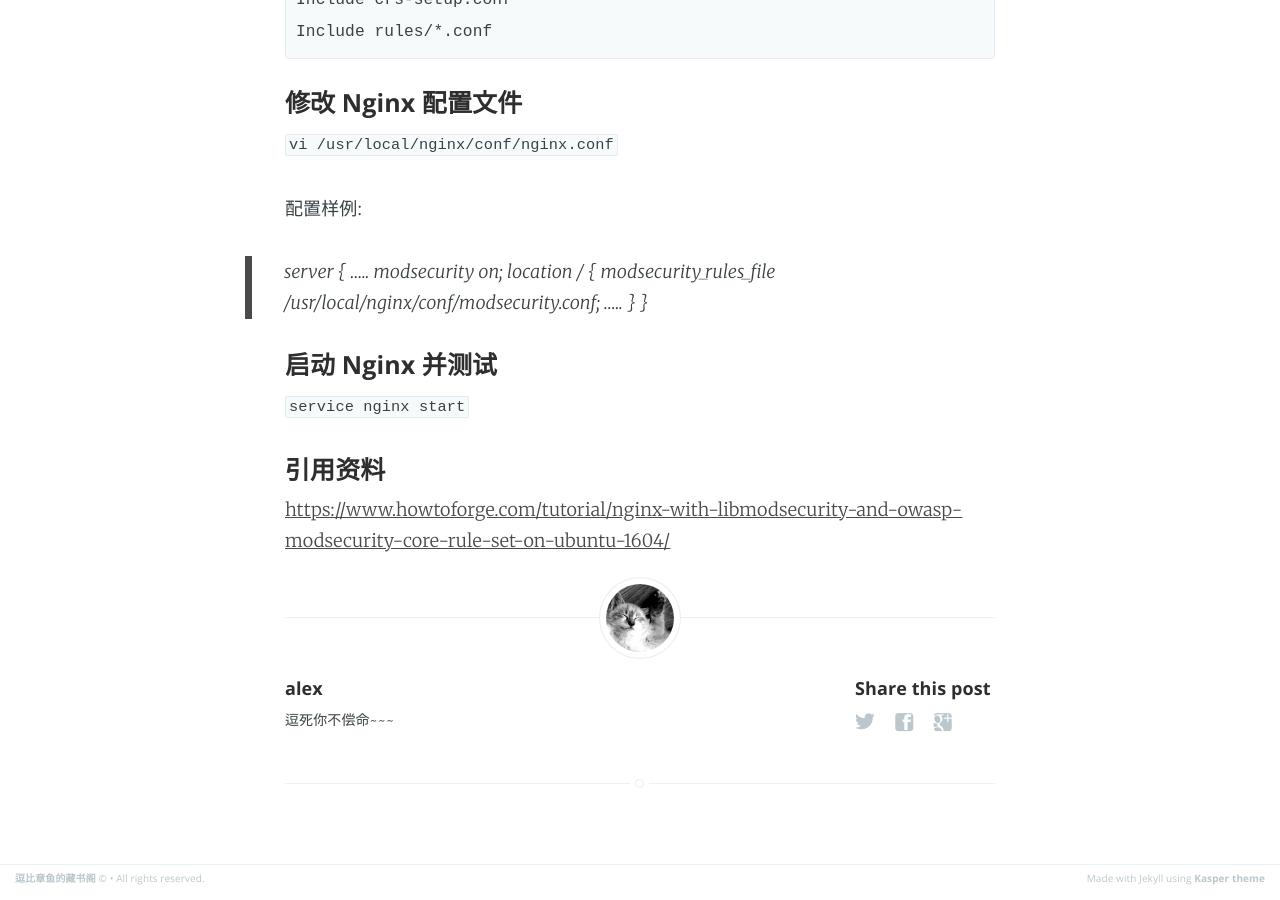
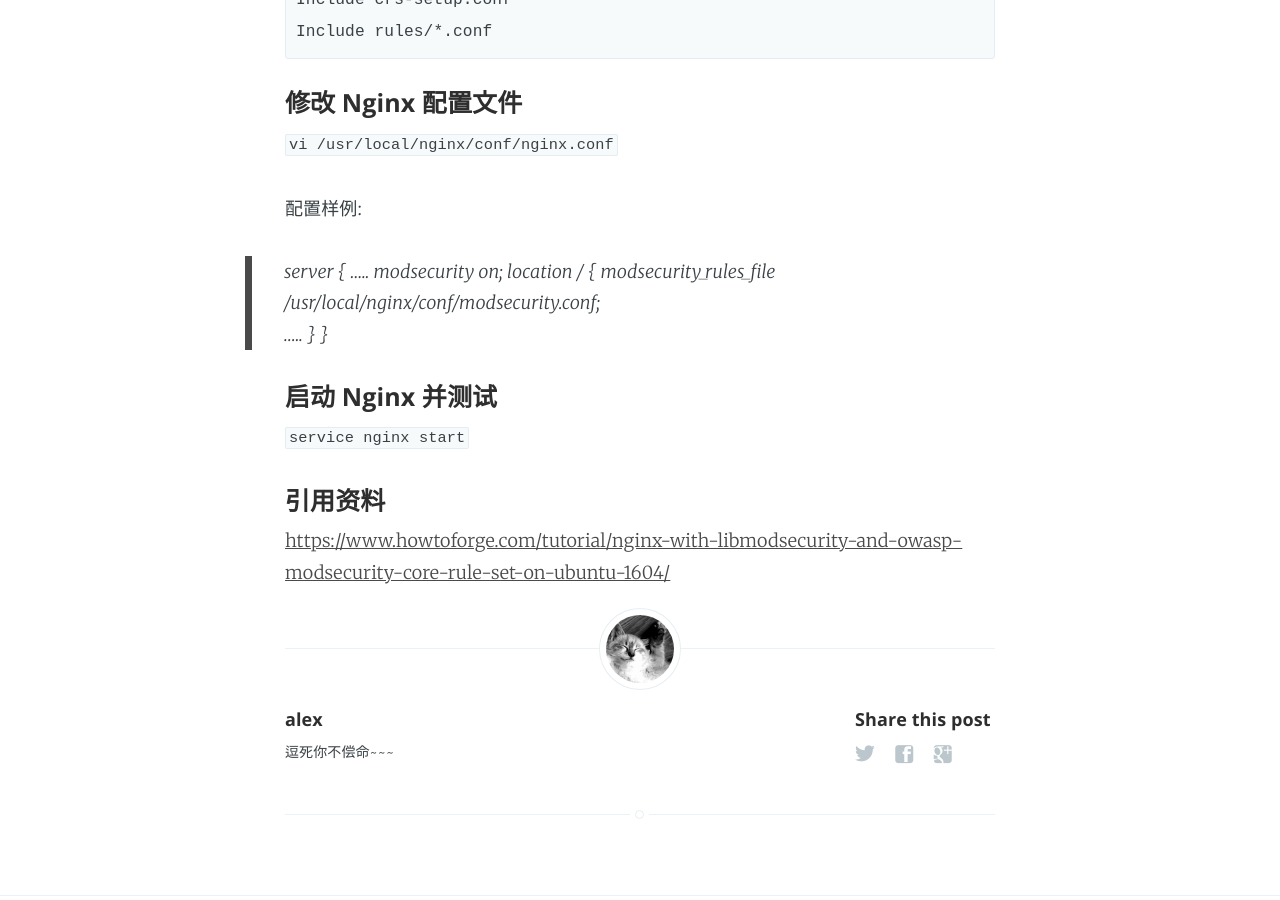
Before and after one commit to alex-marmot/alex-marmot.github.io, a Jekyll site: the page built from _posts/2017-10-14-modsecurity-搭建.md, in a window 1280 px wide and 900 px high, scrolled down 3935 px. Built offline with Jekyll 4.4.1, drawn with Linux system fonts in a browser that asks for light colours.

Commit message:
update at 2017-10-15 05:27:54 UTC for

```diff
--- a/_posts/2017-10-14-modsecurity-搭建.md
+++ b/_posts/2017-10-14-modsecurity-搭建.md
@@ -126,7 +126,8 @@ Include rules/*.conf
 
 配置样例:
 
->server { .....
+>server {
+>.....
 >modsecurity on;
 >location / {
 >modsecurity_rules_file /usr/local/nginx/conf/modsecurity.conf;
```
